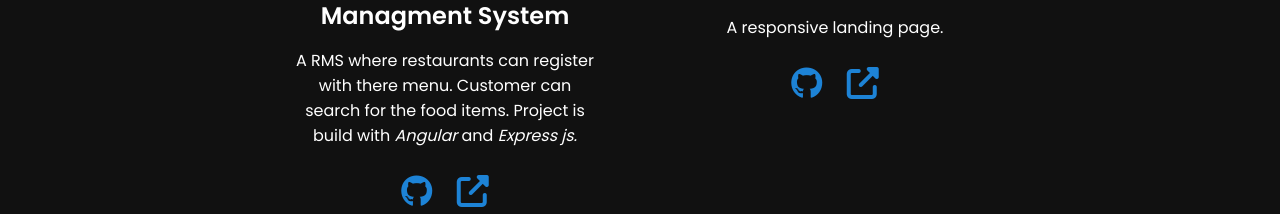
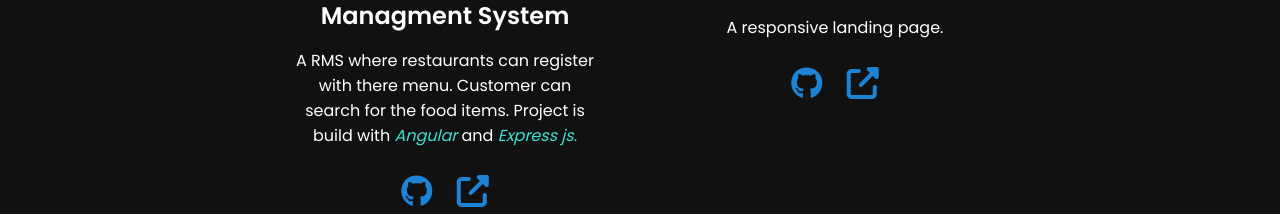
Before and after one commit to Budhathoki356/portfolio-v2, a website: page index.html in a window 1280 px wide. Shown: the part 1865-2079 px from the top of the page. Drawn offline with nearby package versions, Linux system fonts and the light colour scheme.

Commit message:
RMS project updated.

```diff
--- a/index.html
+++ b/index.html
@@ -63,7 +63,7 @@
                 <img src="./images/project3.png" alt="">
                 <h2>Restaurant Managment System</h2>
                 <p>A RMS where restaurants can register with there menu. Customer can search for the food items. Project
-                    is build with <em> Angular </em> and <em> Express js. </em></p>
+                    is build with <em style="color: turquoise;"> Angular </em> and <em style="color: turquoise;"> Express js. </em></p>
                 <div class="links">
                     <a href="https://github.com/Budhathoki356/restaurant-recommendation" target="_blank"><i
                             class="fab fa-github"></i></a>
```
